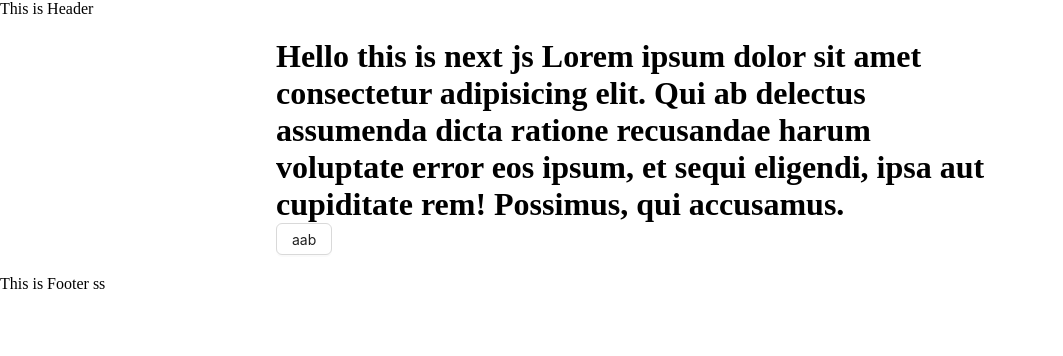
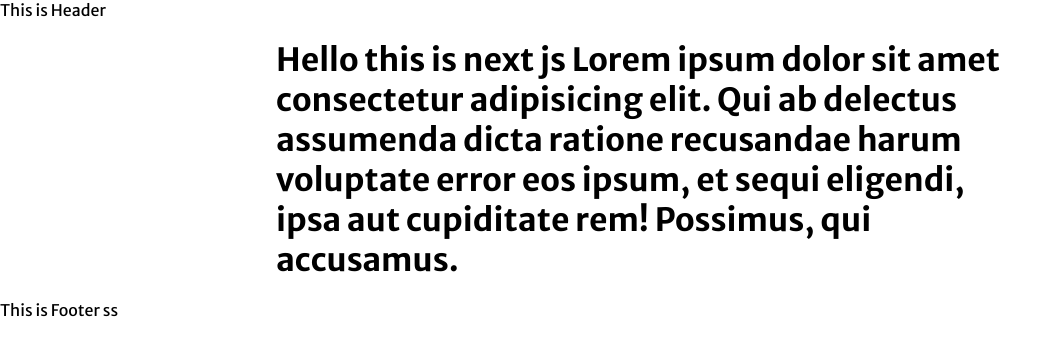
Before and after one commit to KhanAnupamShafi/pc-builder-bd, a Next.js app: page / in a window 1280 px wide. Shown: the top 356 px of the page, without its empty margins (0-1063 px from the left). Built offline with nearby package versions, Linux system fonts and the light colour scheme.

Commit message:
next/font setup done

```diff
--- /dev/null
+++ b/src/lib/fontLoader.js
@@ -0,0 +1,7 @@
+import localFont from 'next/font/local';
+
+const myFont = localFont({
+  src: '../../public/fonts/MerriweatherSans.ttf',
+});
+
+export default myFont;
--- a/src/pages/_app.js
+++ b/src/pages/_app.js
@@ -1,6 +1,22 @@
+import { ConfigProvider } from 'antd';
+import myFont from 'src/lib/fontLoader';
+import theme from 'src/theme/themeConfig';
 import '../styles/globals.css';
 
 export default function App({ Component, pageProps }) {
   const getLayout = Component.getLayout ?? ((Page) => Page);
-  return getLayout(<Component {...pageProps} />);
+  return (
+    <ConfigProvider theme={theme}>
+      {getLayout(
+        <>
+          <style jsx global>{`
+            html {
+              font-family: ${myFont.style.fontFamily};
+            }
+          `}</style>
+          <Component {...pageProps} />
+        </>
+      )}
+    </ConfigProvider>
+  );
 }
--- a/src/pages/index.js
+++ b/src/pages/index.js
@@ -1,10 +1,11 @@
 import RootLayout from '@components/Layout/RootLayout';
-import { Button } from 'antd';
-// import { Inter } from 'next/font/google';
+import localFont from 'next/font/local';
 import Head from 'next/head';
 
-// const inter = Inter({ subsets: ['latin'] });
-
+const myFont = localFont({
+  src: '../../public/fonts/MerriweatherSans.ttf',
+  variable: '--font-myfont',
+});
 export default function Home() {
   return (
     <>
@@ -18,7 +19,7 @@ export default function Home() {
           name="viewport"
           content="width=device-width, initial-scale=1"
         />
-        <link rel="icon" href="/favicon.ico" />
+        <link rel="icon" href="/vercel.svg" />
       </Head>
       <div>
         <h1>
@@ -27,7 +28,6 @@ export default function Home() {
           recusandae harum voluptate error eos ipsum, et sequi
           eligendi, ipsa aut cupiditate rem! Possimus, qui accusamus.
         </h1>
-        <Button>aab</Button>
       </div>
     </>
   );
--- /dev/null
+++ b/src/theme/themeConfig.js
@@ -0,0 +1,25 @@
+const theme = {
+  token: {
+    fontSize: 16,
+    colorPrimary: '#e76f51',
+    colorLink: '#239fe2',
+    colorError: '#e22340',
+    colorInfo: '#9fe223',
+    colorWarning: '#E9C46A',
+    colorSuccess: '#51e76f',
+  },
+};
+
+export default theme;
+
+// colorPrimary: '#191b2a',#51c9e7, #264653, #2A9D8F, #264653, #F4A261
+// #FDE5EC
+// #FCBAAD
+// #E48586
+//   colorSuccess: '#52c41a',
+//   colorWarning: '##e2c523',
+//   colorError: '#ff4d4f',
+//   colorInfo: '##9fe223',
+//   colorLink: '##239fe2',
+//   colorTextBase: '#000',
+//   colorBgBase: '#fff',
```
Also changed, not shown: public/fonts/MerriweatherSans.ttf (added), public/images/404.svg (added).
